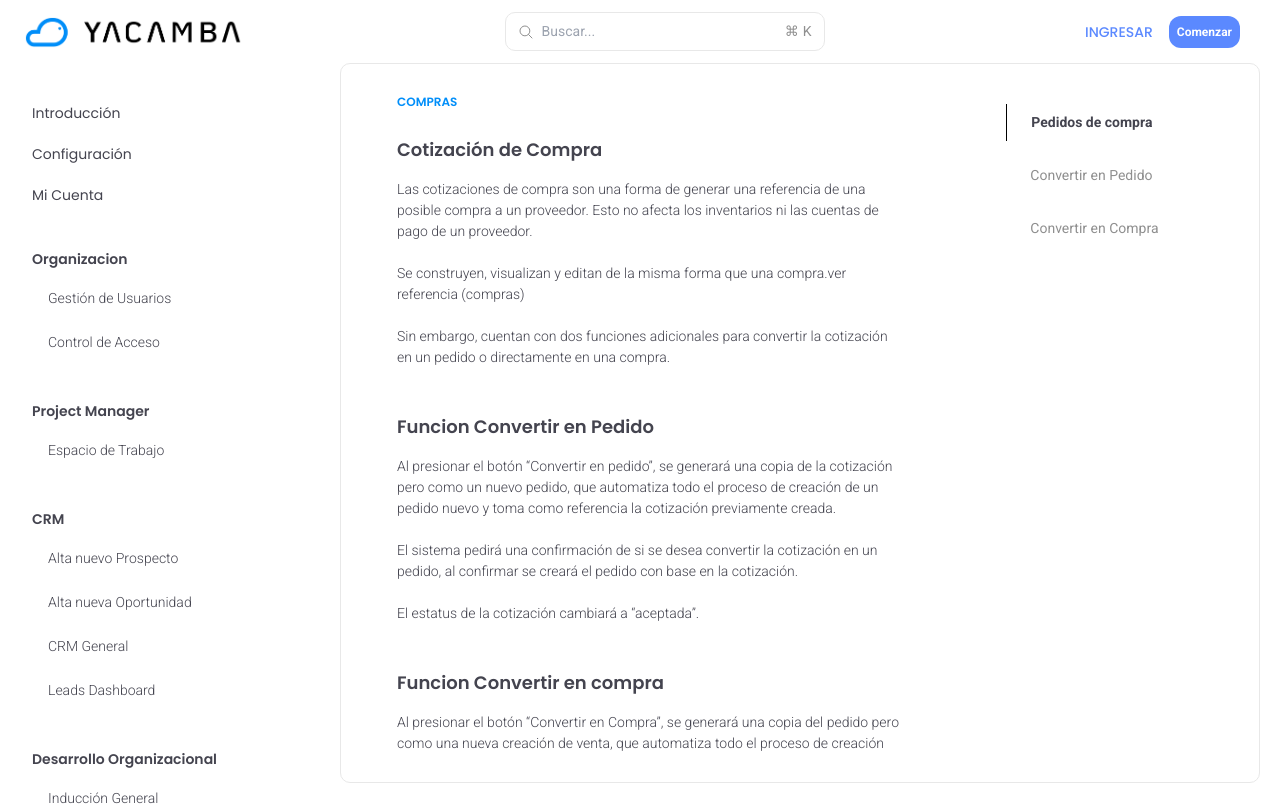
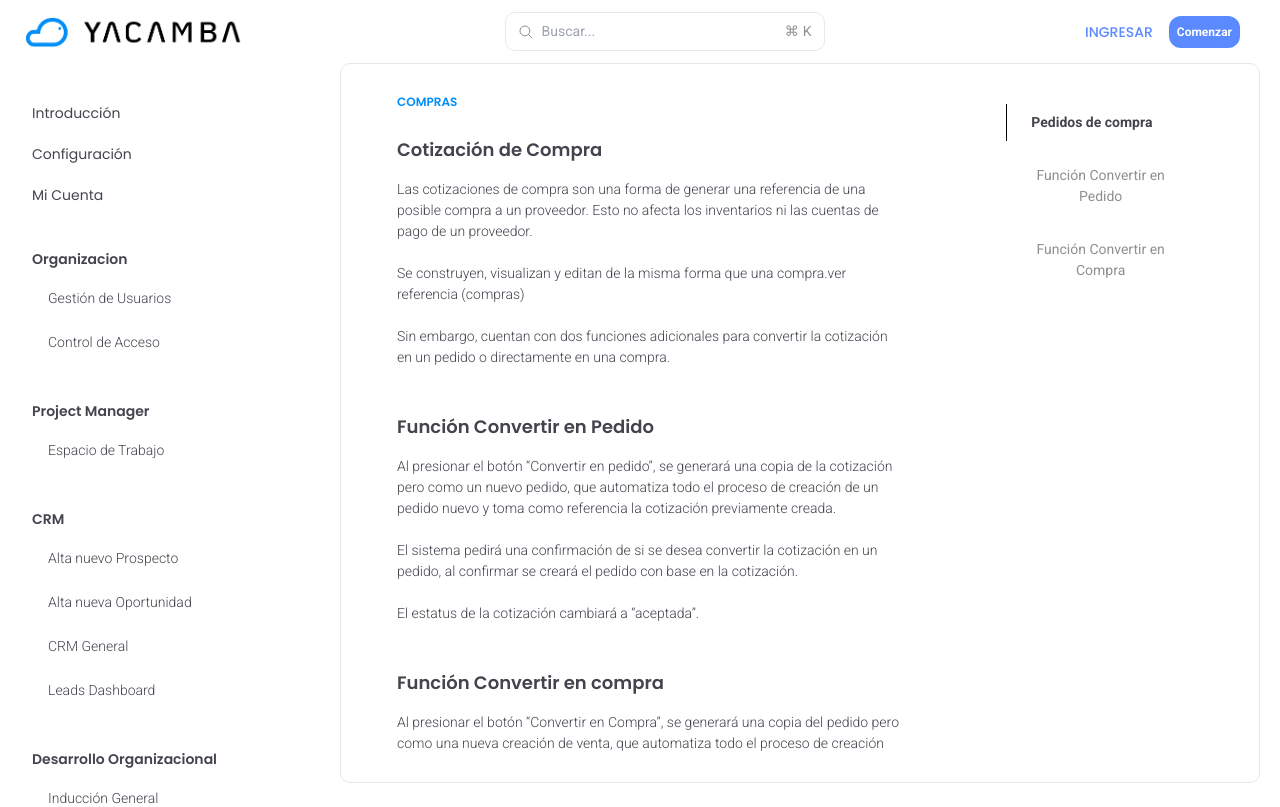
Before and after one commit to Pixells-io/Pixells-Web, a React (Vite) app: page /ayuda/cotizacion-de-compra in a window 1280 px wide. Built offline with nearby package versions, Linux system fonts and the light colour scheme.

Commit message:
Changes to titles

```diff
--- a/src/pages/Knowledge/Sections/Shopping/PrepurchasedOrder.jsx
+++ b/src/pages/Knowledge/Sections/Shopping/PrepurchasedOrder.jsx
@@ -81,7 +81,7 @@ function PrepurchasedOrder() {
 
         <div id="article2" className="mt-6">
           <span className="font-poppins font-semibold text-[18px] text-grisHeading">
-            Funcion Convertir en compra
+            Función Convertir en compra
           </span>
           <article className="mt-4 font-roboto font-light text-[14px] text-grisHeading">
             <p>
--- a/src/pages/Knowledge/Sections/Shopping/QuoteGeneral.jsx
+++ b/src/pages/Knowledge/Sections/Shopping/QuoteGeneral.jsx
@@ -12,13 +12,13 @@ function QuoteGeneral() {
     },
     {
       index: 2,
-      title: "Convertir en Pedido",
+      title: "Función Convertir en Pedido",
       ref: "article2",
       subsections: [],
     },
     {
         index: 3,
-        title: "Convertir en Compra",
+        title: "Función Convertir en Compra",
         ref: "article3",
         subsections: [],
       },
@@ -90,7 +90,7 @@ function QuoteGeneral() {
         </div>
         <div id="article2" className="mt-6">
           <span className="font-poppins font-semibold text-[18px] text-grisHeading">
-          Funcion Convertir en Pedido
+          Función Convertir en Pedido
           </span>
           <article className="mt-4 font-roboto font-light text-[14px] text-grisHeading">
            <p>
@@ -107,7 +107,7 @@ function QuoteGeneral() {
         </div>
         <div id="article3" className="mt-6">
           <span className="font-poppins font-semibold text-[18px] text-grisHeading">
-            Funcion Convertir en compra
+            Función Convertir en compra
           </span>
           <article className="mt-4 font-roboto font-light text-[14px] text-grisHeading">
             <p>
```
